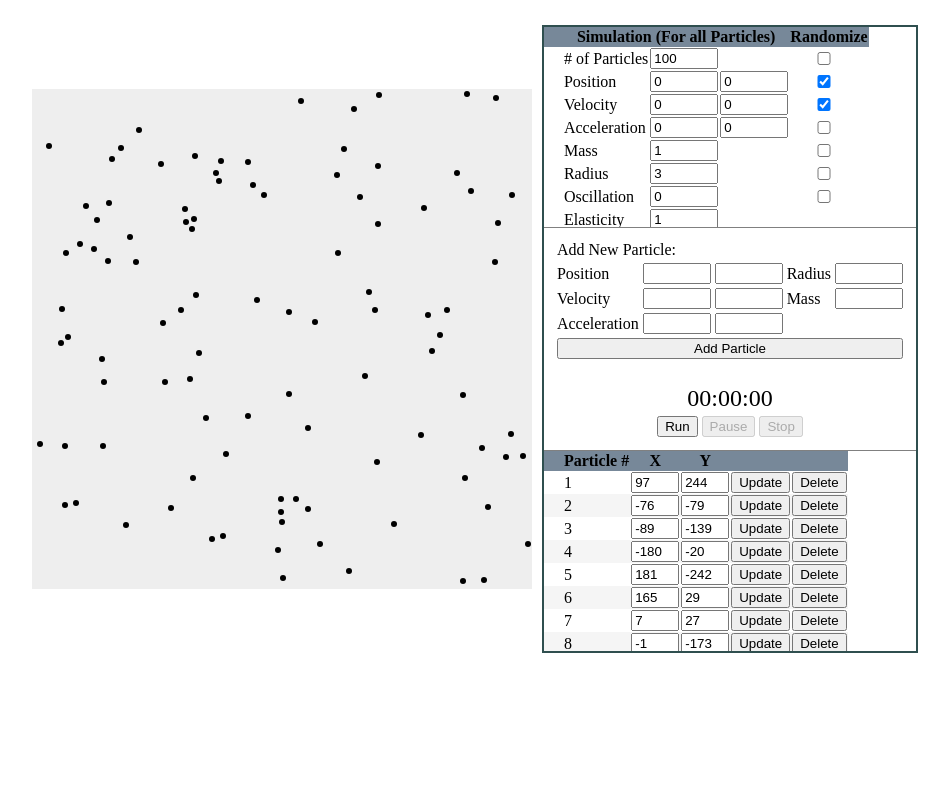
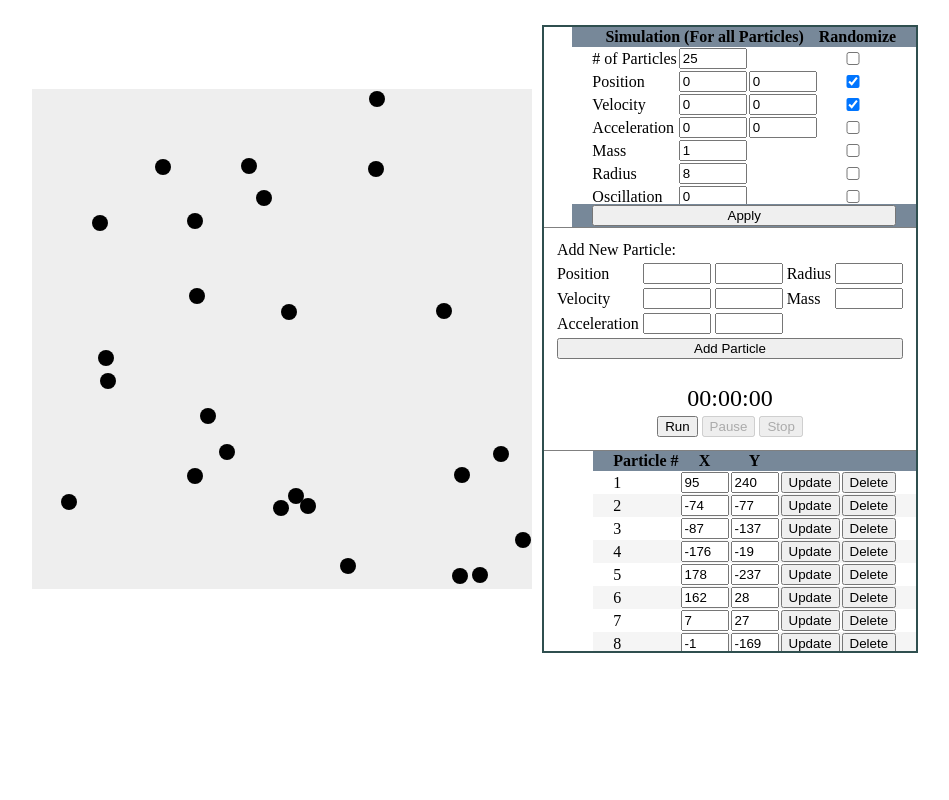
Before and after one commit to Vir1dian/2D-Particle-Simulator, a plain HTML site: page src/index.html in a window 1280 px wide. Shown: the whole page, without its empty margins (165-1114 px from the left). Drawn offline with Linux system fonts and the light colour scheme.

Commit message:
User friendly initial settings

```diff
--- a/src/particle/spaces.js
+++ b/src/particle/spaces.js
@@ -6,12 +6,12 @@ const container = {
     y_max: 250
 };
 const simulation_settings = {
-    num_particles: 100,
+    num_particles: 25,
     position: 'random',
     velocity: 'random',
     acceleration: new Vector2D(0, 0),
     // oscillation: 0,
-    radius: 3,
+    radius: 8,
     mass: 1,
     elasticity: 1 // Used during animation, not at Particle instantiation
 };
--- a/src/particle/spaces.ts
+++ b/src/particle/spaces.ts
@@ -24,12 +24,12 @@ const container: BoxSpace = {
 }
 
 const simulation_settings: SimulationSettings = {
-  num_particles: 100,
+  num_particles: 25,
   position: 'random',
   velocity: 'random',
   acceleration: new Vector2D(0,0),  // -0.098 for gravity
   // oscillation: 0,
-  radius: 3,
+  radius: 8,
   mass: 1,
   elasticity: 1  // Used during animation, not at Particle instantiation
 }
--- a/src/style.css
+++ b/src/style.css
@@ -33,7 +33,8 @@
   border-bottom: 1px solid gray;
   height: 200px;
   overflow-y: auto;
-  display: block;
+  display: flex;
+  justify-content: right;
 }
 #control_simulation input {
   width: 60px;
@@ -48,6 +49,17 @@
 #control_particles table th:nth-of-type(1),
 #control_particles table td:nth-of-type(1) {
   padding-left: 20px;
+}
+#control_simulation table th:last-of-type,
+#control_simulation table td:last-of-type,
+#control_particles table th:last-of-type,
+#control_particles table td:last-of-type {
+  padding-right: 20px;
+}
+#control_simulation table tr:last-of-type {
+  position: sticky;
+  bottom: 0;
+  background-color: lightslategray;
 }
 
 #control_add_particle input {
@@ -64,7 +76,8 @@
   border-top: 1px solid gray;
   height: 200px;
   overflow-y: auto;
-  display: block;
+  display: flex;
+  justify-content: right;
 }
 #control_particles table th {
   position: sticky;
```
